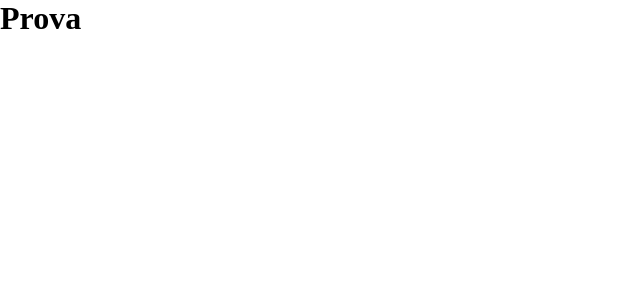
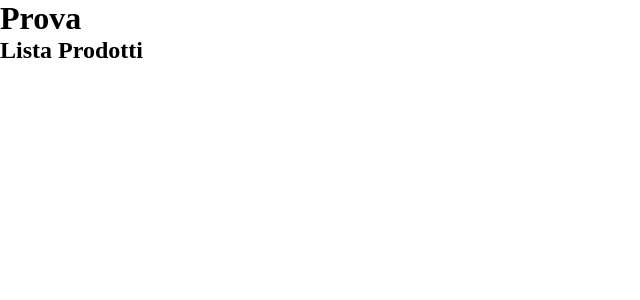
Before and after one commit to riccardo-ottavi/ex-react-usereducer-spesa, a React (Vite) app: page / in a window 1280 px wide. Shown: the top 300 px of the page, without its empty margins (0-640 px from the left). Built offline with nearby package versions, Linux system fonts and the light colour scheme.

Commit message:
inizializza componente lista

```diff
--- a/src/App.jsx
+++ b/src/App.jsx
@@ -1,10 +1,19 @@
 import './App.css'
+import ProductsList from './components/ProductsList';
 
 function App() {
+
+  const products = [
+    { name: 'Mela', price: 0.5 },
+    { name: 'Pane', price: 1.2 },
+    { name: 'Latte', price: 1.0 },
+    { name: 'Pasta', price: 0.7 },
+  ];
 
   return (
     <>
       <h1>Prova</h1>
+      <ProductsList/>
     </>
   )
 }
--- /dev/null
+++ b/src/components/ProductsList.jsx
@@ -0,0 +1,7 @@
+export default function ProductsList(){
+    return(
+        <div className="container">
+            <h2>Lista Prodotti</h2>
+        </div>
+    )
+}
```
